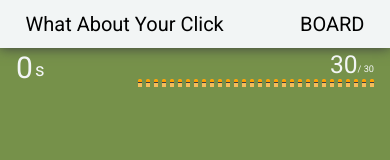
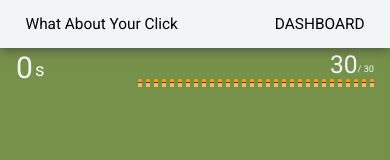
Before and after one commit to tjdwp0211/shooting-game, a Next.js app: page / in a window 390 px wide. Shown: the top 160 px of the page. Built offline with nearby package versions, Linux system fonts and the light colour scheme.

Commit message:
style: responsive UI #17
- Add Text Component in Text button of Header Component
- Change height unit in index page Wrapper for mobile UX
- Containing text elements value is memorized

```diff
--- a/src/components/layout/elements/Header.tsx
+++ b/src/components/layout/elements/Header.tsx
@@ -3,15 +3,24 @@ import styled from "@emotion/styled";
 import { boldFont } from "../../../style/fonts/inedx";
 import { black, white, gray } from "../../../style/palette/palette";
 import Link from "next/link";
+import Text from "../../text/Text";
 
 function Header() {
   return (
     <HeaderContainer>
       <Link href={"/"}>
-        <TextButton className="text-button">What About Your Click</TextButton>
+        <TextButton className="text-button">
+          <Text size={20} weight={boldFont}>
+            What About Your Click
+          </Text>
+        </TextButton>
       </Link>
       <Link href={"/board"}>
-        <TextButton className="text-button">BOARD</TextButton>
+        <TextButton className="text-button">
+          <Text size={20} weight={boldFont}>
+            DASHBOARD
+          </Text>
+        </TextButton>
       </Link>
     </HeaderContainer>
   );
@@ -35,7 +44,5 @@ const HeaderContainer = styled.header`
 `;
 
 const TextButton = styled.button`
-  font-size: 20px;
   padding: 4px 6px;
-  ${boldFont}
 `;
--- a/src/pages/index.tsx
+++ b/src/pages/index.tsx
@@ -1,4 +1,4 @@
-import React, { useState } from "react";
+import React, { useMemo, useState } from "react";
 import styled from "@emotion/styled";
 import { boldFont, regularFont } from "../style/fonts/inedx";
 import { useDispatch } from "react-redux";
@@ -27,8 +27,8 @@ function Home() {
     else dispatch(pullTrigger(e.currentTarget.id === "hit"));
   };
 
-  const containTexts = () => {
-    return (
+  const containTexts = useMemo(
+    () => (
       <TextsWrapper>
         <Text size={40} weight={boldFont}>
           Accurate Aim, Fast Hit
@@ -37,18 +37,18 @@ function Home() {
           Click the target to game start
         </Text>
       </TextsWrapper>
+    ),
+    []
   );
-  };
 
   return (
     <Layout indexPage>
-      <ResponsiveWrapper>
       <CurGameState
         gameProgress={gameProgress}
         setGameProgress={setGameProgress}
       />
-        <Wrapper onClick={handleStackingHit}>
-          {!start && !checkScore && containTexts()}
+      <Wrapper onClick={handleStackingHit} id="1">
+        {!start && !checkScore && containTexts}
         {checkScore ? (
           <CheckScore setGameProgress={setGameProgress} />
         ) : (
@@ -58,7 +58,6 @@ function Home() {
           />
         )}
       </Wrapper>
-      </ResponsiveWrapper>
       <BoxWrapper>
         <Box>
           <></>
@@ -72,7 +71,8 @@ export default Home;
 
 const Wrapper = styled.div`
   width: 100%;
-  height: 500px;
+  height: calc(100vh - 48px);
+  max-height: 500px;
 `;
 
 const TextsWrapper = styled.div`
@@ -91,8 +91,3 @@ const BoxWrapper = styled.div`
   width: 100%;
   height: 600px;
 `;
-
-const ResponsiveWrapper = styled.div`
-  display: flex;
-  flex-direction: column;
-`;
```
Lines whose indentation alone changed are shown as unchanged.
